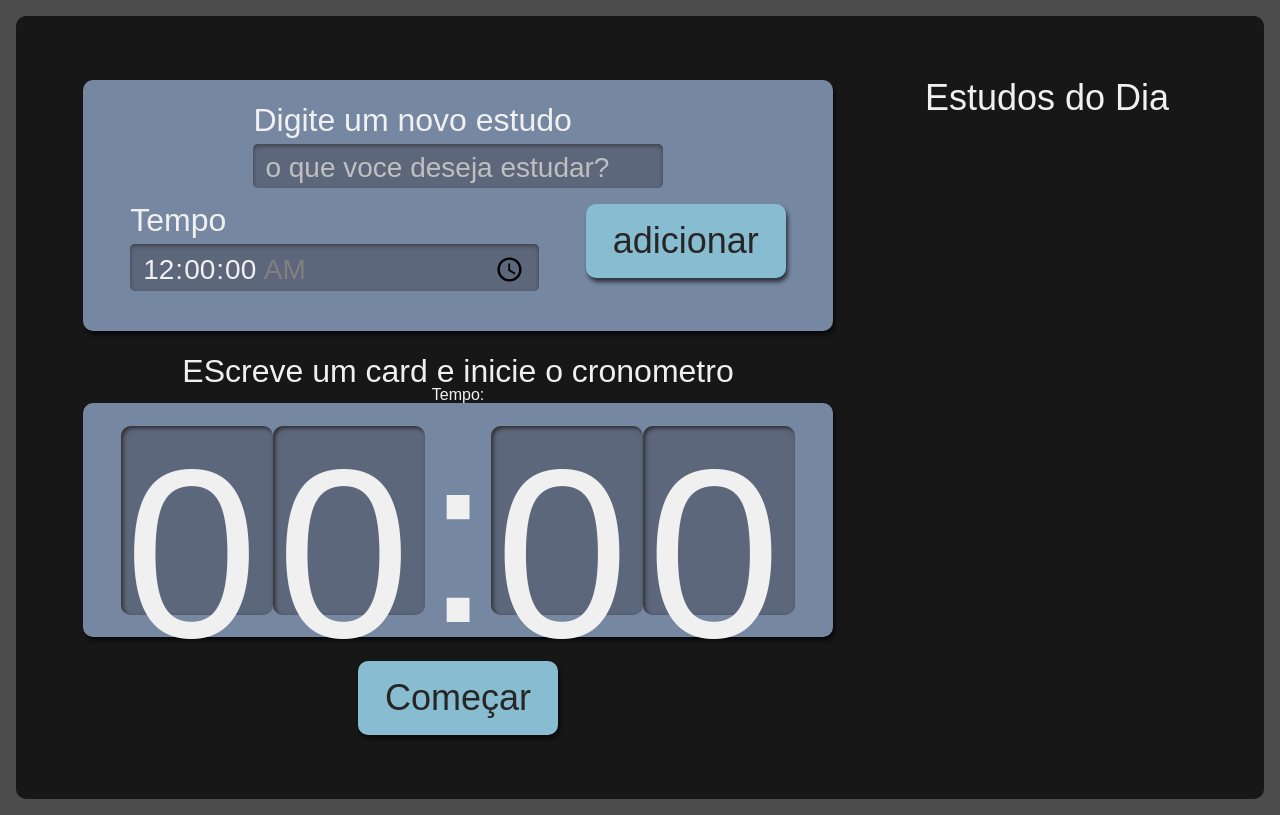
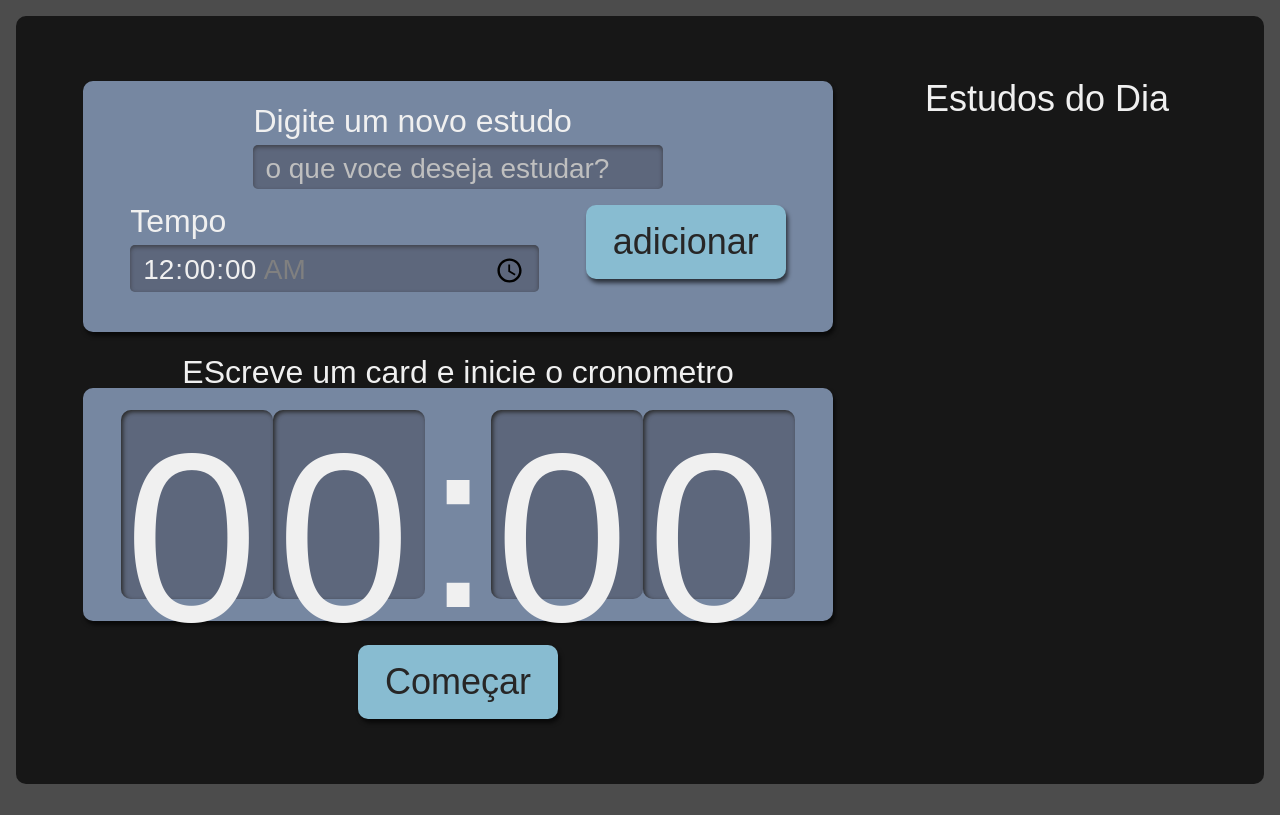
Before and after one commit to tiago19deoliveira/React-Alura-Studies, a React (Create React App) app: page / in a window 1280 px wide. Built offline with nearby package versions, Linux system fonts and the light colour scheme.

Commit message:
atualizando funcionalidade de relogio

```diff
--- a/src/components/cronometro/index.tsx
+++ b/src/components/cronometro/index.tsx
@@ -23,9 +23,8 @@ export default function Cronometro({selecionado}:Props){
         <p className={style.titulo}>
             EScreve um card e inicie o cronometro
         </p>
-        Tempo: {tempo}
     <div className={style.relogioWrapper}>
-     <Relogio/>
+     <Relogio tempo={tempo}/>
     </div>
 
     <Botao type='submit'>Começar</Botao>
--- a/tsconfig.json
+++ b/tsconfig.json
@@ -19,6 +19,7 @@
     "isolatedModules": true,
     "noEmit": true,
     "jsx": "react-jsx",
+    "downlevelIteration": true,
     "plugins": [{"name": "typescript-plugin-css-modules"}]
   },
   "include": [
```
